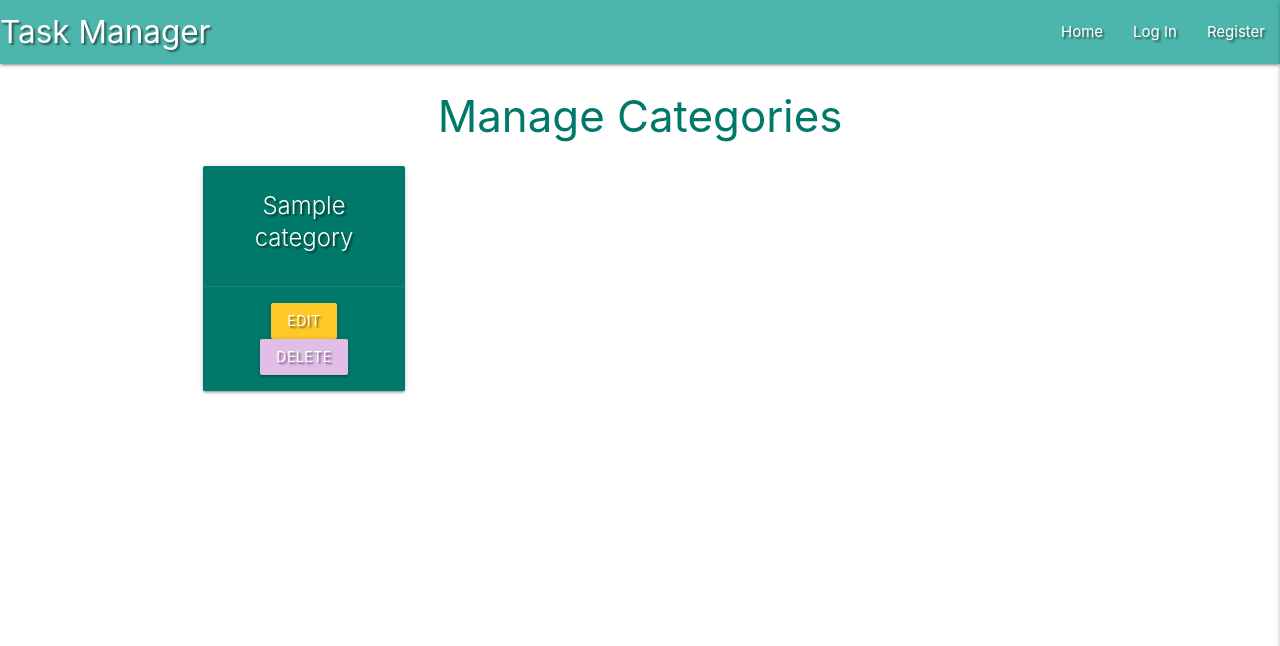
After one commit to SRay-2020/flask-task-manager-project, a Flask app: page /get_categories in a window 1280 px wide. The commit adds this page. Shown: the top 646 px of the page. Run offline with Flask 2, Linux system fonts and the light colour scheme; a database or web service that is not in the repository returns one stand-in record (values such as "Sample title"); some libraries are stand-ins or nearby versions.

Commit message:
Add manage categories template

```diff
--- a/app.py
+++ b/app.py
@@ -141,6 +141,11 @@ def delete_task(task_id):
     flash("Task Sucessfully Deleted")
     return redirect(url_for("get_tasks"))
 
+@app.route("/get_categories")
+def get_categories():
+    categories = list(mongo.db.categories.find().sort("category_name", 1))
+    return render_template("categories.html", categories=categories)
+
 
 if __name__ == "__main__":
     app.run(host=os.environ.get("IP"),
--- a/templates/base.html
+++ b/templates/base.html
@@ -29,7 +29,9 @@
                     {% if session.user %}
                         <li><a href="{{ url_for('profile', username=session['user']) }}">Profile</a></li>
                         <li><a href="{{ url_for('add_task') }}">New Task</a></li>
-                        <li><a href="#">Manage Categories</a></li>
+                        {% if session.user|lower == "admin"|lower %}
+                            <li><a href="{{ url_for('get_categories') }}">Manage Categories</a></li>
+                        {% endif %}
                         <li><a href="{{ url_for('logout') }}">Log Out</a></li>
                     {% else %}
                         <li><a href="{{ url_for('login') }}">Log In</a></li>
@@ -47,7 +49,9 @@
             {% if session.user %}
                 <li><a href="{{ url_for('profile', username=session['user']) }}">Profile</a></li>
                 <li><a href="{{ url_for('add_task') }}">New Task</a></li>
-                <li><a href="#">Manage Categories</a></li>
+                {% if session.user|lower == "admin"|lower %}
+                    <li><a href="{{ url_for('get_categories') }}">Manage Categories</a></li>
+                {% endif %}
                 <li><a href="{{ url_for('logout') }}">Log Out</a></li>
             {% else %}
                 <li><a href="{{ url_for('login') }}">Log In</a></li>
--- /dev/null
+++ b/templates/categories.html
@@ -0,0 +1,20 @@
+{% extends "base.html" %}
+{% block content %}
+    <h3 class="teal-text text-darken-2 center-align">Manage Categories</h3>
+    <div class="row">
+        {% for category in categories %}
+            <div class="col s12 m3">
+                <div class="card teal darken-2 text-shadow center-align">
+                    <div class="card-content white-text">
+                        <span class="card-title">{{ category.category_name }}</span>
+                    </div>
+                    <div class="card-action">
+                        <a href="#" class="btn amber lighten-1">Edit</a>
+                        <a href="#" class="btn purple lighten-4">Delete</a>
+                    </div>
+                </div>
+            </div>
+        {% endfor %}
+    </div>
+
+{% endblock %}
```
